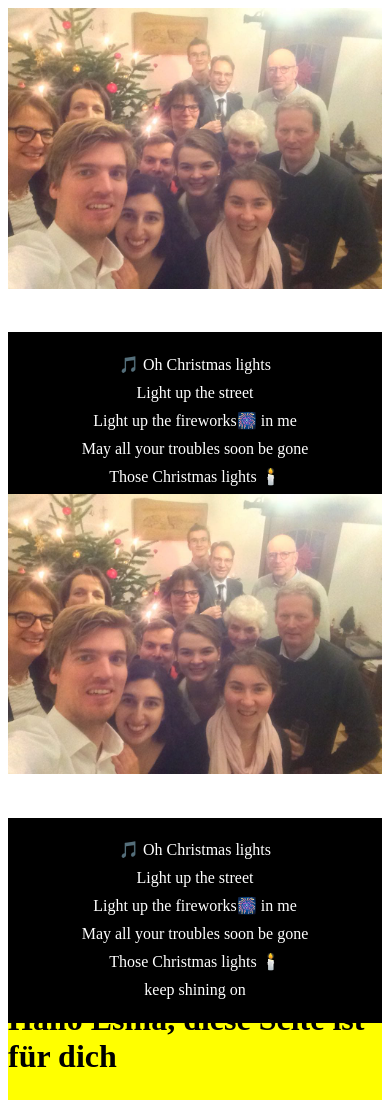
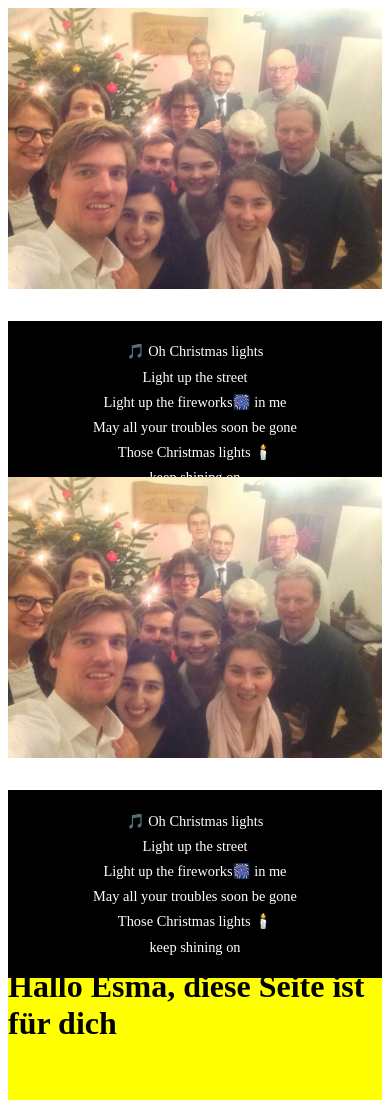
Before and after one commit to dberkenheide/forEsma, a website: page index.html in a window 390 px wide. Shown: the top 1100 px of the page. Drawn offline with Linux system fonts and the light colour scheme.

Commit message:
Refactoring.

```diff
--- a/index.html
+++ b/index.html
@@ -12,7 +12,7 @@
 <body>
     <div class="grid-container">
         <img src="img/weihnachten_gruppenfoto.jpg">
-        <div class="image-text">
+        <div class="text-part">
             🎵 Oh Christmas lights<br>
             Light up the street<br>
             Light up the fireworks🎆 in me<br>
@@ -23,7 +23,7 @@
     </div>
     <div class="grid-container">
         <img src="img/weihnachten_gruppenfoto.jpg">
-        <div class="image-text">
+        <div class="text-part">
             🎵 Oh Christmas lights<br>
             Light up the street<br>
             Light up the fireworks🎆 in me<br>
--- a/main.css
+++ b/main.css
@@ -26,7 +26,7 @@ h1 {
     grid-template-columns: 66.6666% auto;
 }
 
-.image-text {
+.text-part {
     display: flex;
 
     align-items: center;
@@ -45,8 +45,8 @@ h1 {
         grid-template-rows: 66.6666% auto;
     }
 
-    .image-text {
-        font-size: 100%;
+    .text-part {
+        font-size: 90%;
     }
 }
 
```
